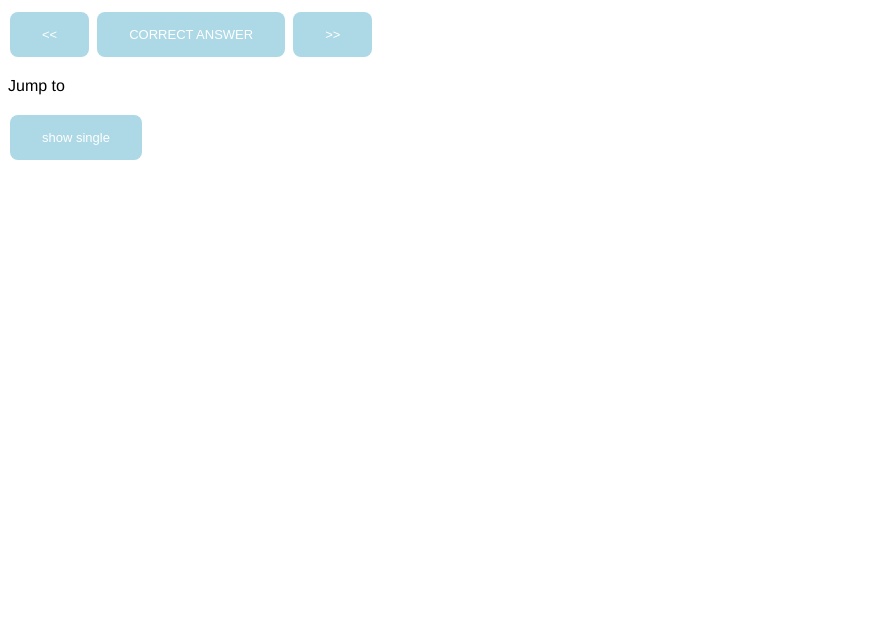
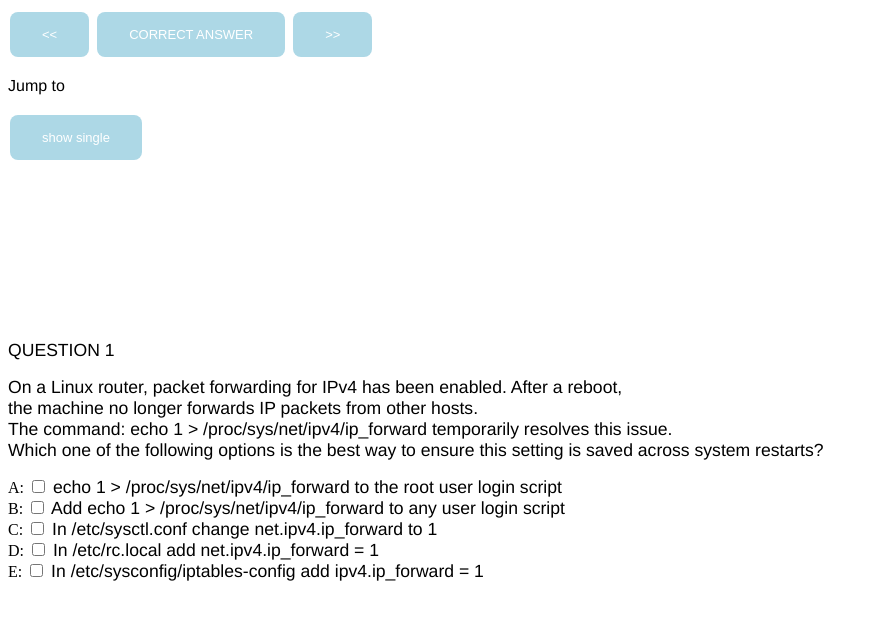
Before and after one commit to topoi/topoi.github.io, a plain HTML site: page LPIC2-2.html in a window 1280 px wide. Both pictures are taken after a click on the button "show single". Shown: the whole page, without its empty margins (0-878 px from the left). Drawn offline with nearby package versions, Linux system fonts and the light colour scheme.

Commit message:
Update LPIC2-2.html

```diff
--- a/LPIC2-2.html
+++ b/LPIC2-2.html
@@ -196,7 +196,7 @@
     <!-- Script to get JSON file and display its content -->
     <script type = "text/javascript" language="javascript">
 
-	    changeSingle() {
+   function changeSingle() {
 
 		   $('#butt1').css("opacity",1)
 
```
